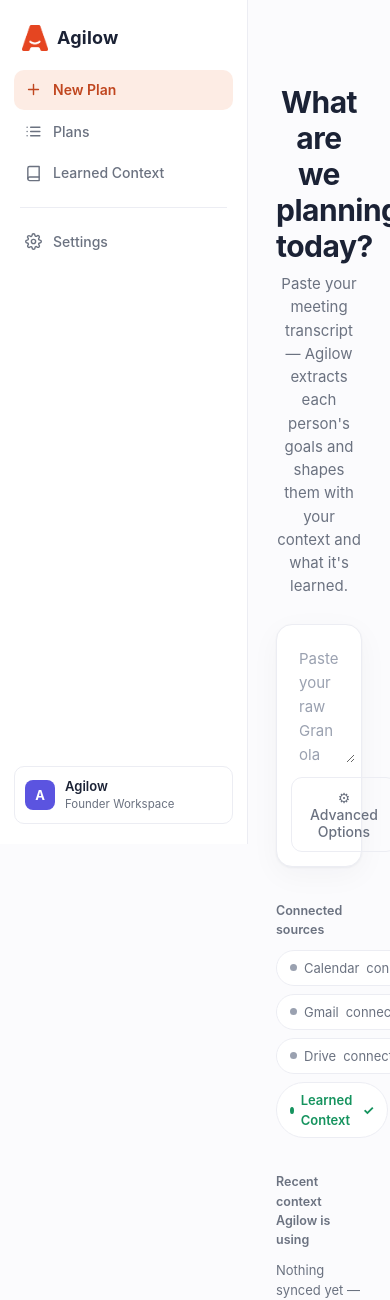
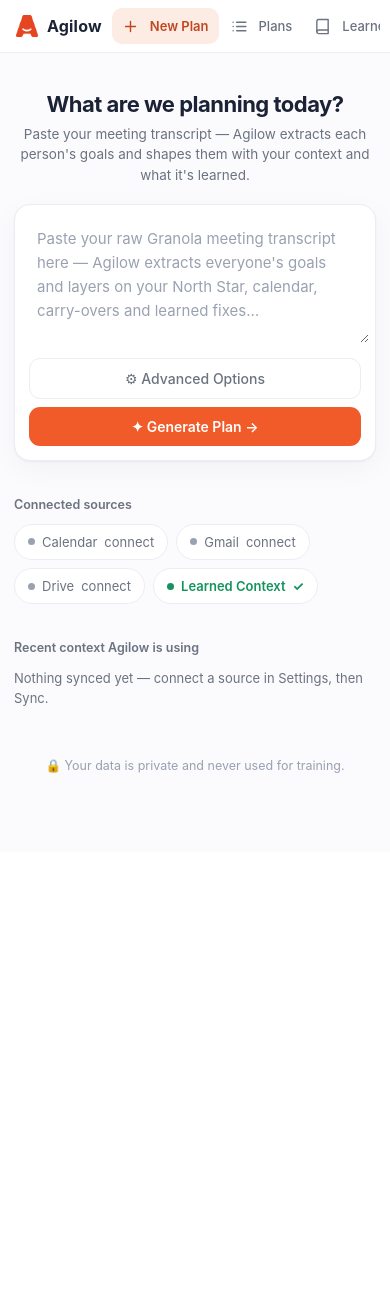
Before and after one commit to shxuryaaz/sprint-check, a Flask app: page / in a window 390 px wide. Shown: the top 1300 px of the page. After the commit the page ends 773 px from the top, so only its background shows below. Run offline with Flask 3, Linux system fonts and the light colour scheme; data that the repository does not hold is empty; some libraries are stand-ins or nearby versions.

Commit message:
Responsive phone layout
Below 760px: sidebar becomes a scrollable top bar, container/typography
tighten, inputs go full-width (no fixed 200px overflow), and button rows
(composer, result actions, view bar, card head) wrap with tappable targets.

Co-Authored-By: Claude Opus 4.8 <noreply@anthropic.com>

```diff
--- a/templates/index.html
+++ b/templates/index.html
@@ -374,6 +374,45 @@
   .change-help ul { margin: 0 0 8px; padding-left: 18px; }
   .change-help li { margin: 3px 0; }
   .change-help .note { color: #7a5640; }
+
+  /* ---------- Mobile / phone layout ---------- */
+  @media (max-width: 760px) {
+    /* Sidebar becomes a sticky horizontal top bar that scrolls left/right. */
+    .app { flex-direction: column; }
+    .sidebar {
+      width: 100%; flex: none; height: auto; position: sticky; top: 0; z-index: 30;
+      flex-direction: row; align-items: center; gap: 4px;
+      padding: 8px 10px; border-right: none; border-bottom: 1px solid var(--line);
+    }
+    .brand { padding: 2px 6px; flex: 0 0 auto; }
+    .brand img { width: 22px; height: 22px; }
+    .brand .word { font-size: 16px; }
+    .nav { flex-direction: row; gap: 2px; flex: 1; overflow-x: auto; -webkit-overflow-scrolling: touch; }
+    .nav a { padding: 8px 10px; white-space: nowrap; font-size: 13px; }
+    .nav-divider, .sidebar-spacer, .workspace { display: none; }
+
+    .container { padding: 20px 14px 64px; }
+    .hero { padding-top: 6px; }
+    .hero h1 { font-size: 22px; margin: 12px 0 6px; }
+    .hero .sub { font-size: 13.5px; margin-bottom: 18px; }
+
+    /* Inputs/selects fill the width instead of a fixed 200px that overflows. */
+    .field, .field input, .field select, .conn-select { min-width: 0; width: 100%; }
+    .adv-row { flex-direction: column; gap: 12px; }
+    .composer-bar { flex-wrap: wrap; gap: 8px; }
+    .composer-bar button { flex: 1 1 auto; }
+
+    /* Button rows wrap and stay tappable. */
+    .result-head { flex-wrap: wrap; }
+    .result-actions { width: 100%; }
+    .result-actions button { flex: 1 1 auto; }
+    .view-bar { flex-wrap: wrap; gap: 10px 16px; }
+    .card { padding: 14px; }
+    .card-head { flex-wrap: wrap; }
+    .conn-actions button, .pref-add { flex-wrap: wrap; }
+
+    button { padding: 11px 14px; }   /* keep a comfortable touch target */
+  }
 </style>
 </head>
 <body>
```
